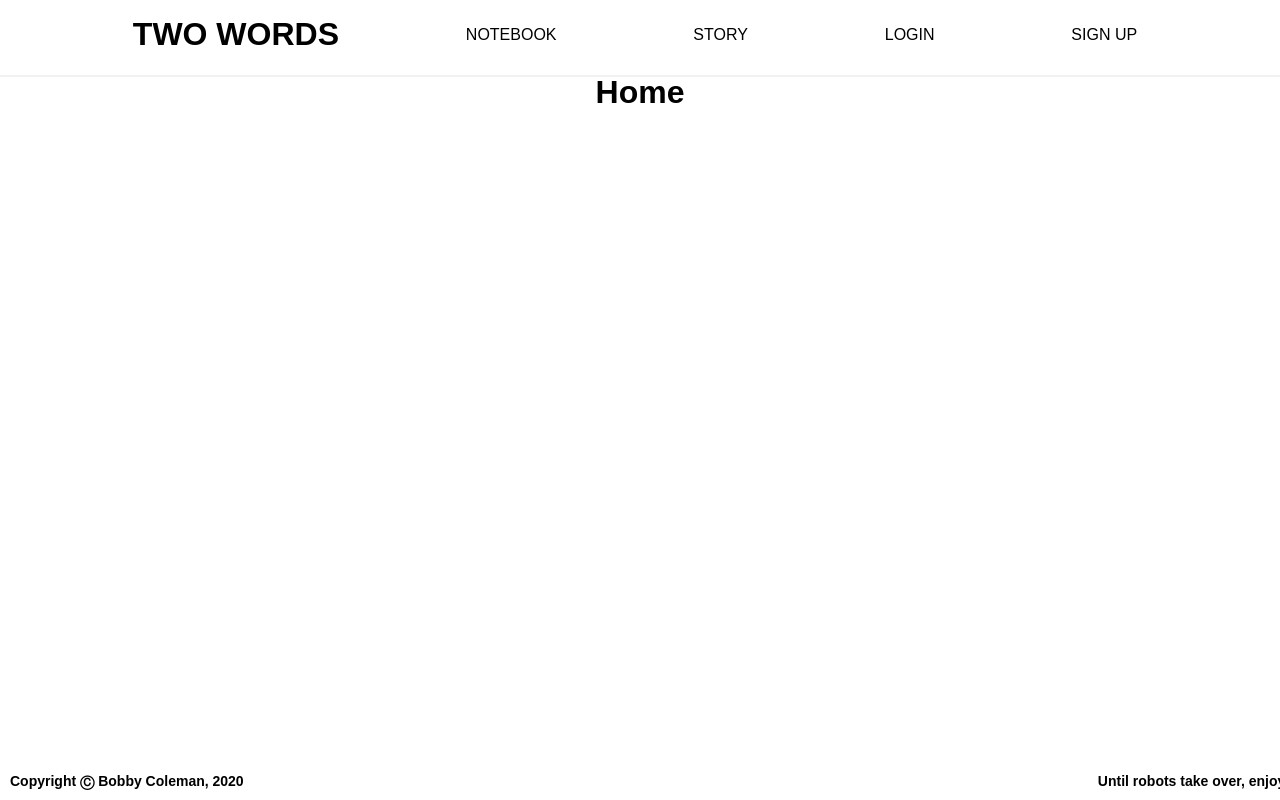
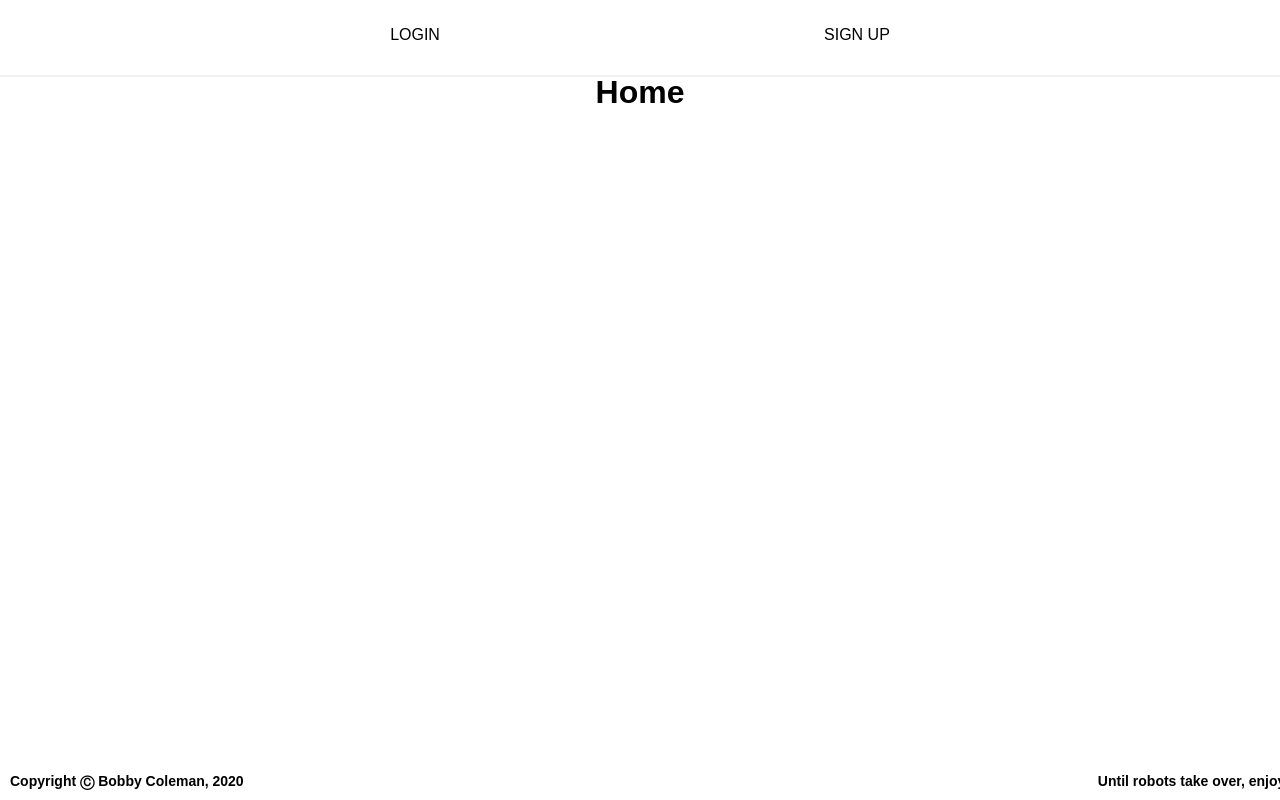
Before and after one commit to Bobby-Coleman/TwoWords, a React (Create React App) app: page / in a window 1280 px wide. Built offline with nearby package versions, Linux system fonts and the light colour scheme.

Commit message:
Add ternary to navbar and display Logged in user

```diff
--- a/src/components/navbar/navbar.jsx
+++ b/src/components/navbar/navbar.jsx
@@ -4,13 +4,21 @@ import './Navbar.css';
 import ToggleButton from '../SideDrawer/ToggleButton';
 
 const Navbar = (props) => {
-    return (
+  let navbar = props.user ? (
       <header className="header">
         <nav className="navbar-container">
           <ul>
             <Link to="/" className="nav-logo">TWO WORDS</Link>
             <Link to="/notebook" className="nav-link">NOTEBOOK</Link>
             <Link to="/about" className="nav-link">STORY</Link>
+            <span className="greeting">"Hi there," {props.user.name}</span>
+          </ul>
+        </nav>
+      </header>
+    ) : (
+      <header className="header">
+        <nav className="navbar-container">
+          <ul>
             <Link to="/login" className="nav-link">LOGIN</Link>
             <Link to="/signup" className="nav-link">SIGN UP</Link>
             <div className="nav-toggle-button">
@@ -20,6 +28,9 @@ const Navbar = (props) => {
         </nav>
       </header>
   );
+
+  return <div className="header">{navbar}</div>;
+
 }
 
 export default Navbar
--- a/src/pages3/App/App.js
+++ b/src/pages3/App/App.js
@@ -42,7 +42,10 @@ class App extends Component {
      <Router>
        <div className="App">
          <div className="App-navbar">
-           <Navbar drawerClickHandler={this.drawerToggleClickHandler} />
+           <Navbar
+           drawerClickHandler={this.drawerToggleClickHandler}
+           user={this.state.user}
+           />
          </div>
          <SideDrawer show={this.state.sideDrawerOpen} />
          {sideDrawer}
```
